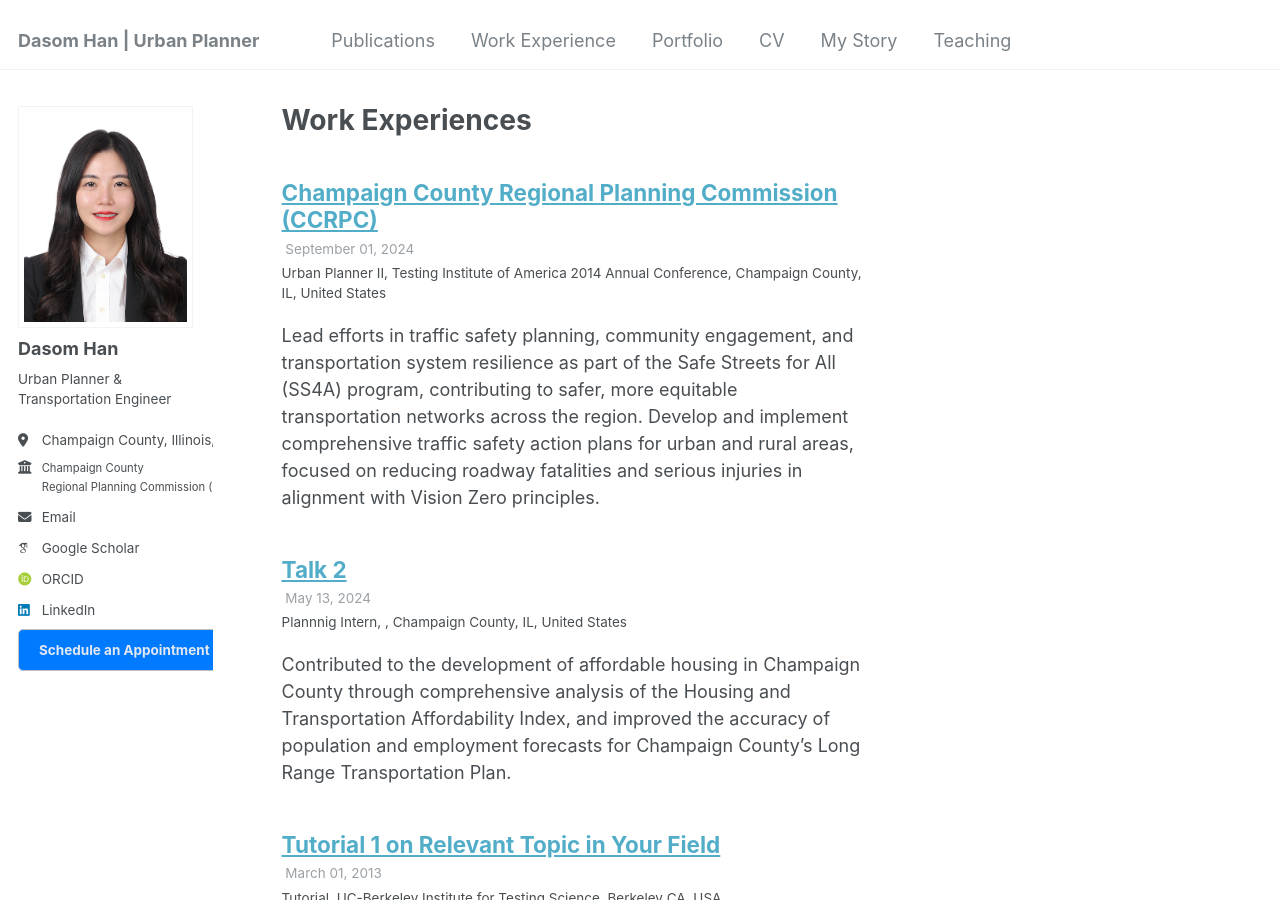
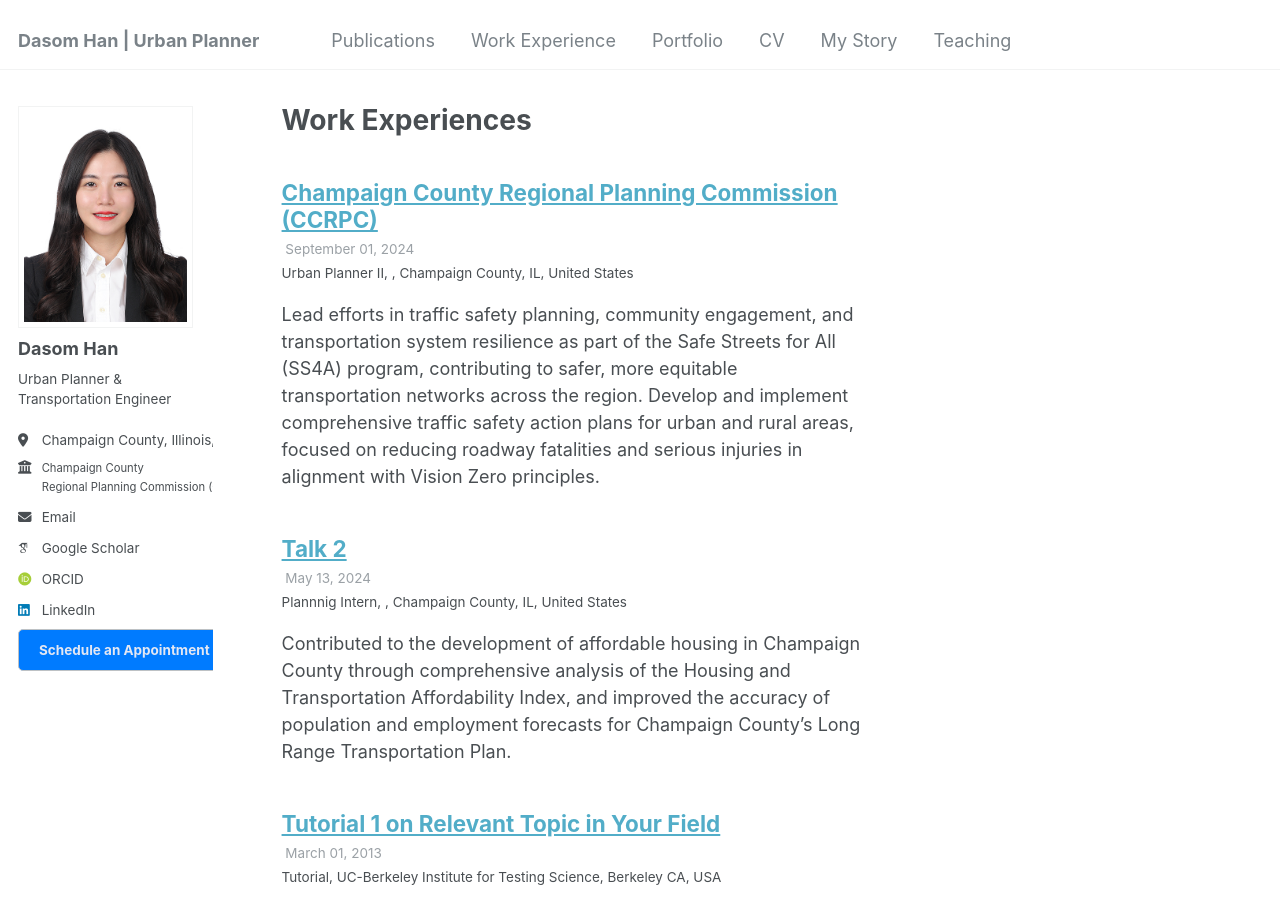
Before and after one commit to dasomh/dasomh.github.io, a Jekyll site: the page built from _pages/talks.html, in a window 1280 px wide and 900 px high. Built offline with Jekyll 4.4.1, drawn with Linux system fonts in a browser that asks for light colours; some web fonts are replaced.

Commit message:
Update 2014-03-01-talk-3.md

```diff
--- a/_talks/2014-03-01-talk-3.md
+++ b/_talks/2014-03-01-talk-3.md
@@ -3,7 +3,7 @@ title: "Champaign County Regional Planning Commission (CCRPC)"
 collection: talks
 type: "Urban Planner II"
 permalink: /talks/2014-03-01-talk-3
-venue: "Testing Institute of America 2014 Annual Conference"
+venue: ""
 date: 2024-09-01 - Present
 location: "Champaign County, IL, United States"
 ---
```
